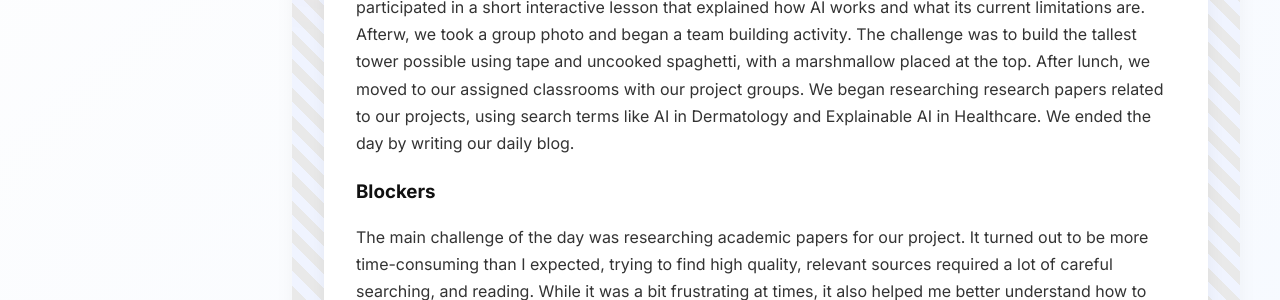
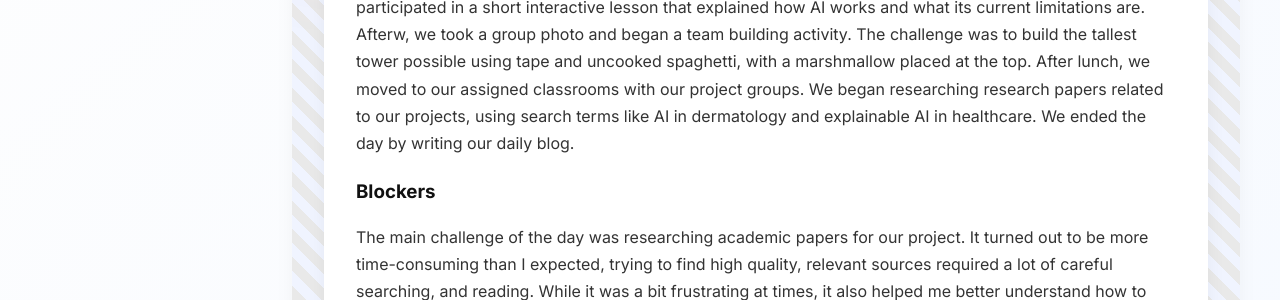
Before and after one commit to 4Carah/4Carah.github.io, a Jekyll site: the page built from _posts/2025-06-02-day-5.md, in a window 1280 px wide. Shown: the part 402-702 px from the top of the page. Built offline with Jekyll 4.4.1, drawn with Linux system fonts in a browser that asks for light colours; some of the changed text lies outside the part shown.

Commit message:
Update 2025-06-02-day-5.md

```diff
--- a/_posts/2025-06-02-day-5.md
+++ b/_posts/2025-06-02-day-5.md
@@ -7,7 +7,7 @@ permalink: /day5.html
 tags: ["CEAMLS", "Group Project", "Research Papers"]
 
 what_i_learned: |
-  Today was the first in person day of the CEMALS AI Research Institute. We started with introductions from the director, staff, faculty mentors, and graduate mentors, followed by a chance to introduce ourselves to one another. We then learned about the purpose of CEMALS and its relevance in today’s world. We participated in a short interactive lesson that explained how AI works and what its current limitations are. Afterw, we took a group photo and began a team building activity. The challenge was to build the tallest tower possible using tape and uncooked spaghetti, with a marshmallow placed at the top. After lunch, we moved to our assigned classrooms with our project groups. We began researching research papers related to our projects, using search terms like AI in Dermatology and Explainable AI in Healthcare. We ended the day by writing our daily blog.
+  Today was the first in person day of the CEMALS AI Research Institute. We started with introductions from the director, staff, faculty mentors, and graduate mentors, followed by a chance to introduce ourselves to one another. We then learned about the purpose of CEMALS and its relevance in today’s world. We participated in a short interactive lesson that explained how AI works and what its current limitations are. Afterw, we took a group photo and began a team building activity. The challenge was to build the tallest tower possible using tape and uncooked spaghetti, with a marshmallow placed at the top. After lunch, we moved to our assigned classrooms with our project groups. We began researching research papers related to our projects, using search terms like AI in dermatology and explainable AI in healthcare. We ended the day by writing our daily blog.
 
 blockers: |
   The main challenge of the day was researching academic papers for our project. It turned out to be more time-consuming than I expected, trying to find high quality, relevant sources required a lot of careful searching, and reading. While it was a bit frustrating at times, it also helped me better understand how to navigate medical literature and recognize credible information.
```
